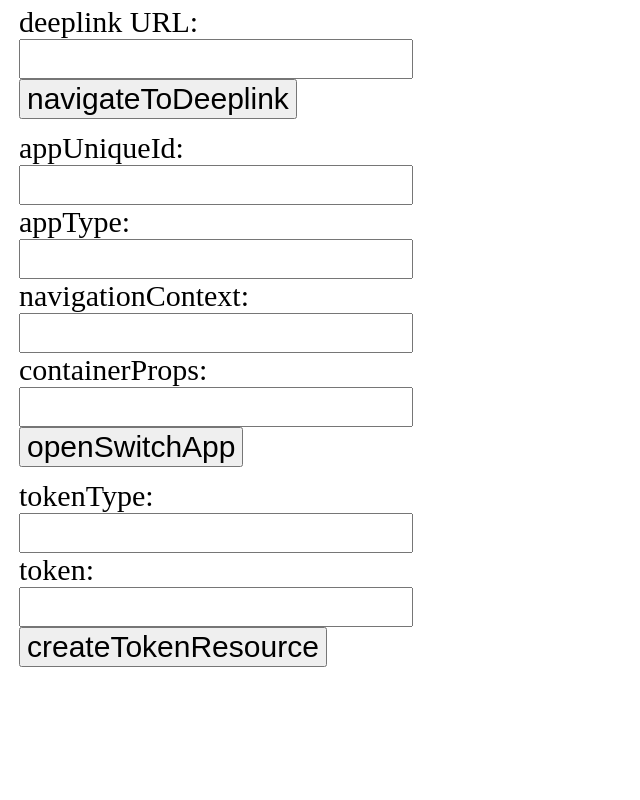
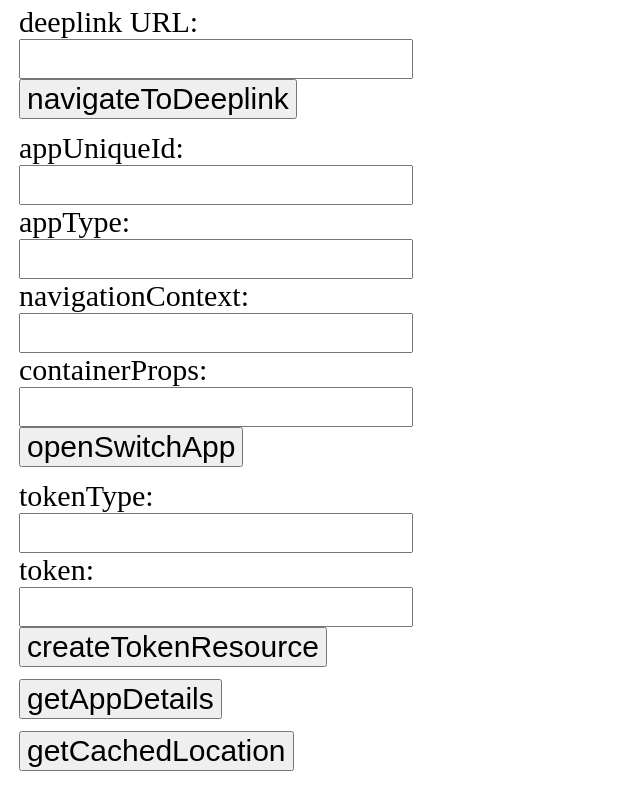
Before and after one commit to amit27592/aggregatorsample, a website: page index.html in a window 1280 px wide. Shown: the part 1948-2748 px from the top of the page, without its empty margins (0-640 px from the left). Before the commit the page ends 2644 px from the top, so only its background shows below. Drawn offline with Linux system fonts and the light colour scheme.

Commit message:
adding buttons to test app details and location cache

```diff
--- a/index.html
+++ b/index.html
@@ -681,6 +681,32 @@
             })
         }
 
+        function getAppDetails() {
+            let env = PhonePe.Constants.Species.web
+
+            PhonePe.PhonePe.build(env).then((sdk) => {
+                sdk.getAppDetails()
+                    .then(res => {
+                        alert(JSON.stringify(res))
+                    }).catch(err => {
+                        alert(JSON.stringify(err))
+                    })
+            })
+        }
+
+        function getCachedLocation() {
+            let env = PhonePe.Constants.Species.web
+
+            PhonePe.PhonePe.build(env).then((sdk) => {
+                sdk.getCachedLocation()
+                    .then(res => {
+                        alert(JSON.stringify(res))
+                    }).catch(err => {
+                        alert(JSON.stringify(err))
+                    })
+            })
+        }
+
     </script>
     <table align="middle" cellspacing="10">
         <tr>
@@ -859,6 +885,18 @@
             </td>
         </tr>
         <tr>
+            <td>
+                <input id="clickMe53" type="button" value="getAppDetails"
+                    onclick="console.log('getAppDetails pressed');getAppDetails();" />
+            </td>
+        </tr>
+        <tr>
+            <td>
+                <input id="clickMe54" type="button" value="getCachedLocation"
+                    onclick="console.log('getCachedLocation pressed');getCachedLocation();" />
+            </td>
+        </tr>
+        <tr>
     </table>
 </body>
 
```
